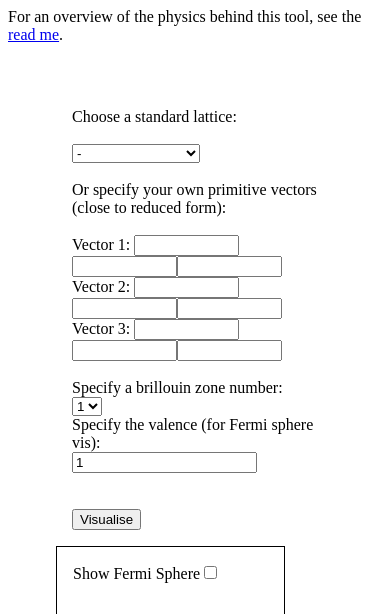
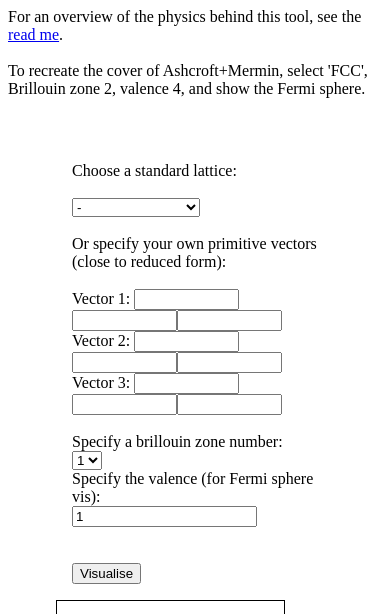
Before and after one commit to tobycrisford/bravais-lattice-fermi-surfaces, a website built with Parcel: page src/index.html in a window 390 px wide. Shown: the top 614 px of the page. Built offline with nearby package versions, Linux system fonts and the light colour scheme.

Commit message:
Adding suggested options for recreating Ashcroft+Mermin cover vis

```diff
--- a/src/index.html
+++ b/src/index.html
@@ -15,7 +15,8 @@
         </style>
     </head>
     <body>
-        For an overview of the physics behind this tool, see the <a href="https://github.com/tobycrisford/bravais-lattice-fermi-surfaces/blob/main/Readme.md">read me</a>.
+        For an overview of the physics behind this tool, see the <a href="https://github.com/tobycrisford/bravais-lattice-fermi-surfaces/blob/main/Readme.md">read me</a>.<br><br>
+        To recreate the cover of Ashcroft+Mermin, select 'FCC', Brillouin zone 2, valence 4, and show the Fermi sphere.
         <div class="parent">
             <div id="test_input" class="child">
                 Choose a standard lattice:
```
Also changed, not shown: index.html (+1 -1 lines).
